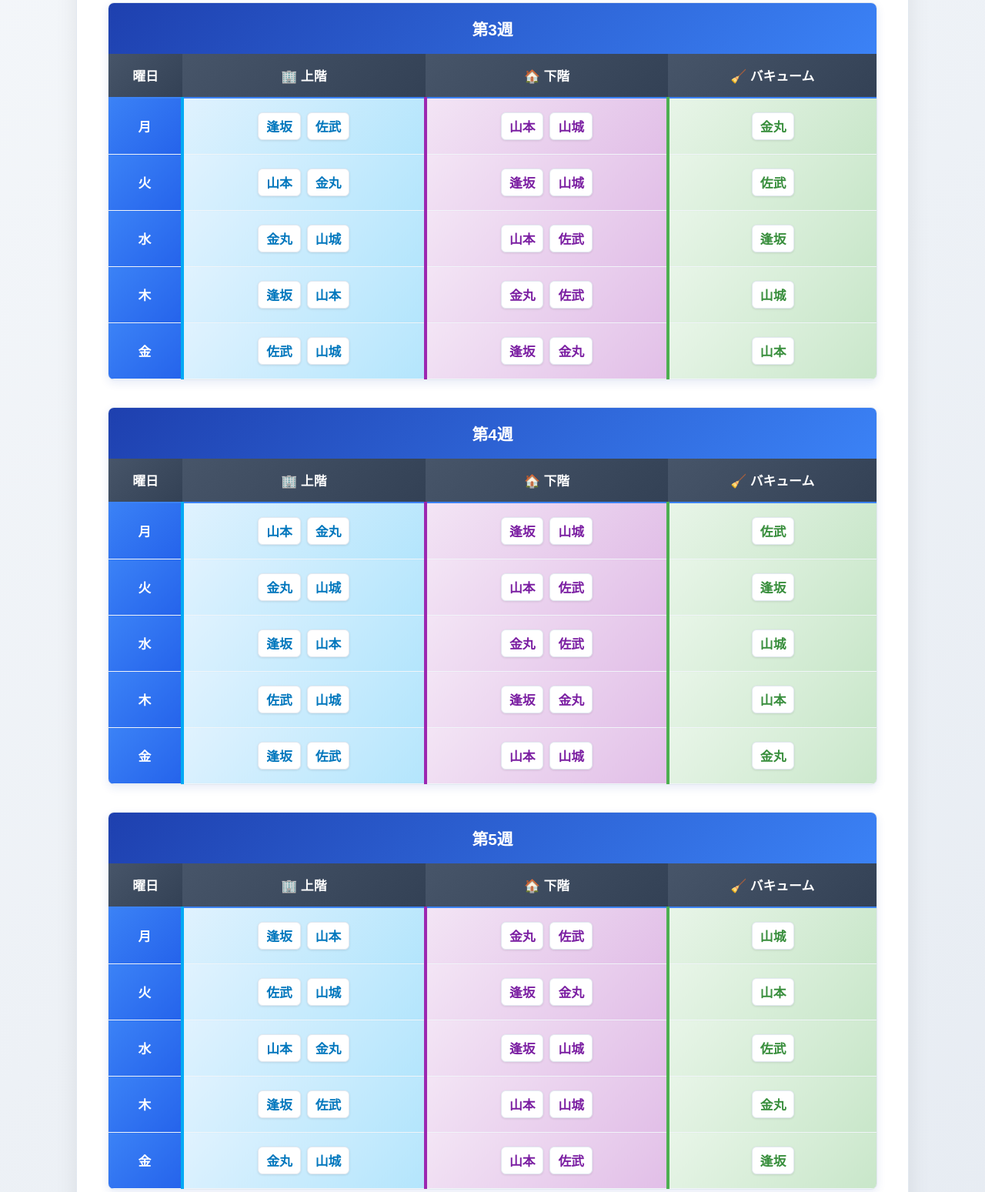
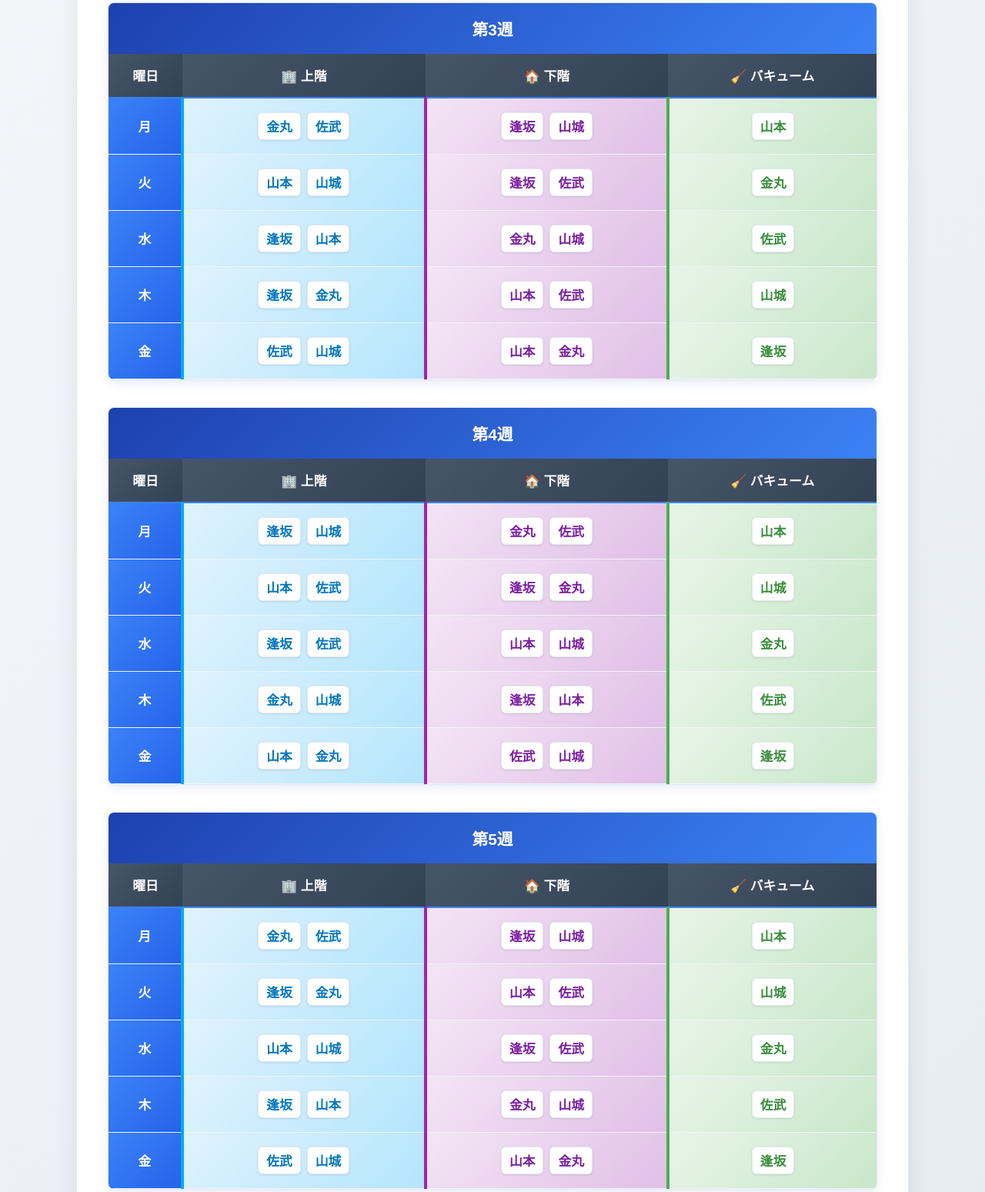
Before and after one commit to gleamize/garbage-schedule, a plain HTML site: page index.html in a window 1280 px wide. Shown: the part 1201-2750 px from the top of the page at 77% size. Drawn offline with Linux system fonts and the light colour scheme.

Commit message:
Update index.html

```diff
--- a/index.html
+++ b/index.html
@@ -462,32 +462,32 @@
                 <tbody>
                     <tr>
                         <td class="day-cell">月</td>
-                        <td class="upper-floor"><span class="person-name"><strong>逢坂</strong></span><span class="person-name"><strong>山本</strong></span></td>
-                        <td class="lower-floor"><span class="person-name"><strong>金丸</strong></span><span class="person-name"><strong>佐武</strong></span></td>
+                        <td class="upper-floor"><span class="person-name"><strong>逢坂</strong></span><span class="person-name"><strong>金丸</strong></span></td>
+                        <td class="lower-floor"><span class="person-name"><strong>山本</strong></span><span class="person-name"><strong>佐武</strong></span></td>
                         <td class="vacuum"><span class="person-name"><strong>山城</strong></span></td>
                     </tr>
                     <tr>
                         <td class="day-cell">火</td>
-                        <td class="upper-floor"><span class="person-name"><strong>佐武</strong></span><span class="person-name"><strong>山城</strong></span></td>
-                        <td class="lower-floor"><span class="person-name"><strong>逢坂</strong></span><span class="person-name"><strong>金丸</strong></span></td>
+                        <td class="upper-floor"><span class="person-name"><strong>山本</strong></span><span class="person-name"><strong>山城</strong></span></td>
+                        <td class="lower-floor"><span class="person-name"><strong>逢坂</strong></span><span class="person-name"><strong>佐武</strong></span></td>
+                        <td class="vacuum"><span class="person-name"><strong>金丸</strong></span></td>
+                    </tr>
+                    <tr>
+                        <td class="day-cell">水</td>
+                        <td class="upper-floor"><span class="person-name"><strong>逢坂</strong></span><span class="person-name"><strong>山本</strong></span></td>
+                        <td class="lower-floor"><span class="person-name"><strong>金丸</strong></span><span class="person-name"><strong>山城</strong></span></td>
+                        <td class="vacuum"><span class="person-name"><strong>佐武</strong></span></td>
+                    </tr>
+                    <tr>
+                        <td class="day-cell">木</td>
+                        <td class="upper-floor"><span class="person-name"><strong>金丸</strong></span><span class="person-name"><strong>佐武</strong></span></td>
+                        <td class="lower-floor"><span class="person-name"><strong>逢坂</strong></span><span class="person-name"><strong>山城</strong></span></td>
                         <td class="vacuum"><span class="person-name"><strong>山本</strong></span></td>
                     </tr>
                     <tr>
-                        <td class="day-cell">水</td>
-                        <td class="upper-floor"><span class="person-name"><strong>逢坂</strong></span><span class="person-name"><strong>佐武</strong></span></td>
-                        <td class="lower-floor"><span class="person-name"><strong>山本</strong></span><span class="person-name"><strong>山城</strong></span></td>
-                        <td class="vacuum"><span class="person-name"><strong>金丸</strong></span></td>
-                    </tr>
-                    <tr>
-                        <td class="day-cell">木</td>
-                        <td class="upper-floor"><span class="person-name"><strong>山本</strong></span><span class="person-name"><strong>金丸</strong></span></td>
-                        <td class="lower-floor"><span class="person-name"><strong>逢坂</strong></span><span class="person-name"><strong>山城</strong></span></td>
-                        <td class="vacuum"><span class="person-name"><strong>佐武</strong></span></td>
-                    </tr>
-                    <tr>
                         <td class="day-cell">金</td>
-                        <td class="upper-floor"><span class="person-name"><strong>金丸</strong></span><span class="person-name"><strong>山城</strong></span></td>
-                        <td class="lower-floor"><span class="person-name"><strong>山本</strong></span><span class="person-name"><strong>佐武</strong></span></td>
+                        <td class="upper-floor"><span class="person-name"><strong>佐武</strong></span><span class="person-name"><strong>山城</strong></span></td>
+                        <td class="lower-floor"><span class="person-name"><strong>山本</strong></span><span class="person-name"><strong>金丸</strong></span></td>
                         <td class="vacuum"><span class="person-name"><strong>逢坂</strong></span></td>
                     </tr>
                 </tbody>
@@ -508,9 +508,9 @@
                 <tbody>
                     <tr>
                         <td class="day-cell">月</td>
-                        <td class="upper-floor"><span class="person-name"><strong>佐武</strong></span><span class="person-name"><strong>山城</strong></span></td>
+                        <td class="upper-floor"><span class="person-name"><strong>山本</strong></span><span class="person-name"><strong>佐武</strong></span></td>
                         <td class="lower-floor"><span class="person-name"><strong>逢坂</strong></span><span class="person-name"><strong>金丸</strong></span></td>
-                        <td class="vacuum"><span class="person-name"><strong>山本</strong></span></td>
+                        <td class="vacuum"><span class="person-name"><strong>山城</strong></span></td>
                     </tr>
                     <tr>
                         <td class="day-cell">火</td>
@@ -520,21 +520,21 @@
                     </tr>
                     <tr>
                         <td class="day-cell">水</td>
-                        <td class="upper-floor"><span class="person-name"><strong>山本</strong></span><span class="person-name"><strong>金丸</strong></span></td>
-                        <td class="lower-floor"><span class="person-name"><strong>逢坂</strong></span><span class="person-name"><strong>山城</strong></span></td>
+                        <td class="upper-floor"><span class="person-name"><strong>金丸</strong></span><span class="person-name"><strong>山城</strong></span></td>
+                        <td class="lower-floor"><span class="person-name"><strong>逢坂</strong></span><span class="person-name"><strong>山本</strong></span></td>
                         <td class="vacuum"><span class="person-name"><strong>佐武</strong></span></td>
                     </tr>
                     <tr>
                         <td class="day-cell">木</td>
-                        <td class="upper-floor"><span class="person-name"><strong>金丸</strong></span><span class="person-name"><strong>山城</strong></span></td>
-                        <td class="lower-floor"><span class="person-name"><strong>山本</strong></span><span class="person-name"><strong>佐武</strong></span></td>
-                        <td class="vacuum"><span class="person-name"><strong>逢坂</strong></span></td>
+                        <td class="upper-floor"><span class="person-name"><strong>逢坂</strong></span><span class="person-name"><strong>山城</strong></span></td>
+                        <td class="lower-floor"><span class="person-name"><strong>金丸</strong></span><span class="person-name"><strong>佐武</strong></span></td>
+                        <td class="vacuum"><span class="person-name"><strong>山本</strong></span></td>
                     </tr>
                     <tr>
                         <td class="day-cell">金</td>
-                        <td class="upper-floor"><span class="person-name"><strong>逢坂</strong></span><span class="person-name"><strong>山本</strong></span></td>
-                        <td class="lower-floor"><span class="person-name"><strong>金丸</strong></span><span class="person-name"><strong>佐武</strong></span></td>
-                        <td class="vacuum"><span class="person-name"><strong>山城</strong></span></td>
+                        <td class="upper-floor"><span class="person-name"><strong>山本</strong></span><span class="person-name"><strong>金丸</strong></span></td>
+                        <td class="lower-floor"><span class="person-name"><strong>佐武</strong></span><span class="person-name"><strong>山城</strong></span></td>
+                        <td class="vacuum"><span class="person-name"><strong>逢坂</strong></span></td>
                     </tr>
                 </tbody>
             </table>
@@ -554,33 +554,33 @@
                 <tbody>
                     <tr>
                         <td class="day-cell">月</td>
-                        <td class="upper-floor"><span class="person-name"><strong>逢坂</strong></span><span class="person-name"><strong>佐武</strong></span></td>
-                        <td class="lower-floor"><span class="person-name"><strong>山本</strong></span><span class="person-name"><strong>山城</strong></span></td>
+                        <td class="upper-floor"><span class="person-name"><strong>金丸</strong></span><span class="person-name"><strong>佐武</strong></span></td>
+                        <td class="lower-floor"><span class="person-name"><strong>逢坂</strong></span><span class="person-name"><strong>山城</strong></span></td>
+                        <td class="vacuum"><span class="person-name"><strong>山本</strong></span></td>
+                    </tr>
+                    <tr>
+                        <td class="day-cell">火</td>
+                        <td class="upper-floor"><span class="person-name"><strong>山本</strong></span><span class="person-name"><strong>山城</strong></span></td>
+                        <td class="lower-floor"><span class="person-name"><strong>逢坂</strong></span><span class="person-name"><strong>佐武</strong></span></td>
                         <td class="vacuum"><span class="person-name"><strong>金丸</strong></span></td>
                     </tr>
                     <tr>
-                        <td class="day-cell">火</td>
-                        <td class="upper-floor"><span class="person-name"><strong>山本</strong></span><span class="person-name"><strong>金丸</strong></span></td>
-                        <td class="lower-floor"><span class="person-name"><strong>逢坂</strong></span><span class="person-name"><strong>山城</strong></span></td>
+                        <td class="day-cell">水</td>
+                        <td class="upper-floor"><span class="person-name"><strong>逢坂</strong></span><span class="person-name"><strong>山本</strong></span></td>
+                        <td class="lower-floor"><span class="person-name"><strong>金丸</strong></span><span class="person-name"><strong>山城</strong></span></td>
                         <td class="vacuum"><span class="person-name"><strong>佐武</strong></span></td>
                     </tr>
                     <tr>
-                        <td class="day-cell">水</td>
-                        <td class="upper-floor"><span class="person-name"><strong>金丸</strong></span><span class="person-name"><strong>山城</strong></span></td>
+                        <td class="day-cell">木</td>
+                        <td class="upper-floor"><span class="person-name"><strong>逢坂</strong></span><span class="person-name"><strong>金丸</strong></span></td>
                         <td class="lower-floor"><span class="person-name"><strong>山本</strong></span><span class="person-name"><strong>佐武</strong></span></td>
-                        <td class="vacuum"><span class="person-name"><strong>逢坂</strong></span></td>
-                    </tr>
-                    <tr>
-                        <td class="day-cell">木</td>
-                        <td class="upper-floor"><span class="person-name"><strong>逢坂</strong></span><span class="person-name"><strong>山本</strong></span></td>
-                        <td class="lower-floor"><span class="person-name"><strong>金丸</strong></span><span class="person-name"><strong>佐武</strong></span></td>
                         <td class="vacuum"><span class="person-name"><strong>山城</strong></span></td>
                     </tr>
                     <tr>
                         <td class="day-cell">金</td>
                         <td class="upper-floor"><span class="person-name"><strong>佐武</strong></span><span class="person-name"><strong>山城</strong></span></td>
-                        <td class="lower-floor"><span class="person-name"><strong>逢坂</strong></span><span class="person-name"><strong>金丸</strong></span></td>
-                        <td class="vacuum"><span class="person-name"><strong>山本</strong></span></td>
+                        <td class="lower-floor"><span class="person-name"><strong>山本</strong></span><span class="person-name"><strong>金丸</strong></span></td>
+                        <td class="vacuum"><span class="person-name"><strong>逢坂</strong></span></td>
                     </tr>
                 </tbody>
             </table>
@@ -600,33 +600,33 @@
                 <tbody>
                     <tr>
                         <td class="day-cell">月</td>
-                        <td class="upper-floor"><span class="person-name"><strong>山本</strong></span><span class="person-name"><strong>金丸</strong></span></td>
-                        <td class="lower-floor"><span class="person-name"><strong>逢坂</strong></span><span class="person-name"><strong>山城</strong></span></td>
+                        <td class="upper-floor"><span class="person-name"><strong>逢坂</strong></span><span class="person-name"><strong>山城</strong></span></td>
+                        <td class="lower-floor"><span class="person-name"><strong>金丸</strong></span><span class="person-name"><strong>佐武</strong></span></td>
+                        <td class="vacuum"><span class="person-name"><strong>山本</strong></span></td>
+                    </tr>
+                    <tr>
+                        <td class="day-cell">火</td>
+                        <td class="upper-floor"><span class="person-name"><strong>山本</strong></span><span class="person-name"><strong>佐武</strong></span></td>
+                        <td class="lower-floor"><span class="person-name"><strong>逢坂</strong></span><span class="person-name"><strong>金丸</strong></span></td>
+                        <td class="vacuum"><span class="person-name"><strong>山城</strong></span></td>
+                    </tr>
+                    <tr>
+                        <td class="day-cell">水</td>
+                        <td class="upper-floor"><span class="person-name"><strong>逢坂</strong></span><span class="person-name"><strong>佐武</strong></span></td>
+                        <td class="lower-floor"><span class="person-name"><strong>山本</strong></span><span class="person-name"><strong>山城</strong></span></td>
+                        <td class="vacuum"><span class="person-name"><strong>金丸</strong></span></td>
+                    </tr>
+                    <tr>
+                        <td class="day-cell">木</td>
+                        <td class="upper-floor"><span class="person-name"><strong>金丸</strong></span><span class="person-name"><strong>山城</strong></span></td>
+                        <td class="lower-floor"><span class="person-name"><strong>逢坂</strong></span><span class="person-name"><strong>山本</strong></span></td>
                         <td class="vacuum"><span class="person-name"><strong>佐武</strong></span></td>
                     </tr>
                     <tr>
-                        <td class="day-cell">火</td>
-                        <td class="upper-floor"><span class="person-name"><strong>金丸</strong></span><span class="person-name"><strong>山城</strong></span></td>
-                        <td class="lower-floor"><span class="person-name"><strong>山本</strong></span><span class="person-name"><strong>佐武</strong></span></td>
+                        <td class="day-cell">金</td>
+                        <td class="upper-floor"><span class="person-name"><strong>山本</strong></span><span class="person-name"><strong>金丸</strong></span></td>
+                        <td class="lower-floor"><span class="person-name"><strong>佐武</strong></span><span class="person-name"><strong>山城</strong></span></td>
                         <td class="vacuum"><span class="person-name"><strong>逢坂</strong></span></td>
-                    </tr>
-                    <tr>
-                        <td class="day-cell">水</td>
-                        <td class="upper-floor"><span class="person-name"><strong>逢坂</strong></span><span class="person-name"><strong>山本</strong></span></td>
-                        <td class="lower-floor"><span class="person-name"><strong>金丸</strong></span><span class="person-name"><strong>佐武</strong></span></td>
-                        <td class="vacuum"><span class="person-name"><strong>山城</strong></span></td>
-                    </tr>
-                    <tr>
-                        <td class="day-cell">木</td>
-                        <td class="upper-floor"><span class="person-name"><strong>佐武</strong></span><span class="person-name"><strong>山城</strong></span></td>
-                        <td class="lower-floor"><span class="person-name"><strong>逢坂</strong></span><span class="person-name"><strong>金丸</strong></span></td>
-                        <td class="vacuum"><span class="person-name"><strong>山本</strong></span></td>
-                    </tr>
-                    <tr>
-                        <td class="day-cell">金</td>
-                        <td class="upper-floor"><span class="person-name"><strong>逢坂</strong></span><span class="person-name"><strong>佐武</strong></span></td>
-                        <td class="lower-floor"><span class="person-name"><strong>山本</strong></span><span class="person-name"><strong>山城</strong></span></td>
-                        <td class="vacuum"><span class="person-name"><strong>金丸</strong></span></td>
                     </tr>
                 </tbody>
             </table>
@@ -646,32 +646,32 @@
                 <tbody>
                     <tr>
                         <td class="day-cell">月</td>
-                        <td class="upper-floor"><span class="person-name"><strong>逢坂</strong></span><span class="person-name"><strong>山本</strong></span></td>
-                        <td class="lower-floor"><span class="person-name"><strong>金丸</strong></span><span class="person-name"><strong>佐武</strong></span></td>
+                        <td class="upper-floor"><span class="person-name"><strong>金丸</strong></span><span class="person-name"><strong>佐武</strong></span></td>
+                        <td class="lower-floor"><span class="person-name"><strong>逢坂</strong></span><span class="person-name"><strong>山城</strong></span></td>
+                        <td class="vacuum"><span class="person-name"><strong>山本</strong></span></td>
+                    </tr>
+                    <tr>
+                        <td class="day-cell">火</td>
+                        <td class="upper-floor"><span class="person-name"><strong>逢坂</strong></span><span class="person-name"><strong>金丸</strong></span></td>
+                        <td class="lower-floor"><span class="person-name"><strong>山本</strong></span><span class="person-name"><strong>佐武</strong></span></td>
                         <td class="vacuum"><span class="person-name"><strong>山城</strong></span></td>
                     </tr>
                     <tr>
-                        <td class="day-cell">火</td>
-                        <td class="upper-floor"><span class="person-name"><strong>佐武</strong></span><span class="person-name"><strong>山城</strong></span></td>
-                        <td class="lower-floor"><span class="person-name"><strong>逢坂</strong></span><span class="person-name"><strong>金丸</strong></span></td>
-                        <td class="vacuum"><span class="person-name"><strong>山本</strong></span></td>
+                        <td class="day-cell">水</td>
+                        <td class="upper-floor"><span class="person-name"><strong>山本</strong></span><span class="person-name"><strong>山城</strong></span></td>
+                        <td class="lower-floor"><span class="person-name"><strong>逢坂</strong></span><span class="person-name"><strong>佐武</strong></span></td>
+                        <td class="vacuum"><span class="person-name"><strong>金丸</strong></span></td>
                     </tr>
                     <tr>
-                        <td class="day-cell">水</td>
-                        <td class="upper-floor"><span class="person-name"><strong>山本</strong></span><span class="person-name"><strong>金丸</strong></span></td>
-                        <td class="lower-floor"><span class="person-name"><strong>逢坂</strong></span><span class="person-name"><strong>山城</strong></span></td>
+                        <td class="day-cell">木</td>
+                        <td class="upper-floor"><span class="person-name"><strong>逢坂</strong></span><span class="person-name"><strong>山本</strong></span></td>
+                        <td class="lower-floor"><span class="person-name"><strong>金丸</strong></span><span class="person-name"><strong>山城</strong></span></td>
                         <td class="vacuum"><span class="person-name"><strong>佐武</strong></span></td>
                     </tr>
                     <tr>
-                        <td class="day-cell">木</td>
-                        <td class="upper-floor"><span class="person-name"><strong>逢坂</strong></span><span class="person-name"><strong>佐武</strong></span></td>
-                        <td class="lower-floor"><span class="person-name"><strong>山本</strong></span><span class="person-name"><strong>山城</strong></span></td>
-                        <td class="vacuum"><span class="person-name"><strong>金丸</strong></span></td>
-                    </tr>
-                    <tr>
                         <td class="day-cell">金</td>
-                        <td class="upper-floor"><span class="person-name"><strong>金丸</strong></span><span class="person-name"><strong>山城</strong></span></td>
-                        <td class="lower-floor"><span class="person-name"><strong>山本</strong></span><span class="person-name"><strong>佐武</strong></span></td>
+                        <td class="upper-floor"><span class="person-name"><strong>佐武</strong></span><span class="person-name"><strong>山城</strong></span></td>
+                        <td class="lower-floor"><span class="person-name"><strong>山本</strong></span><span class="person-name"><strong>金丸</strong></span></td>
                         <td class="vacuum"><span class="person-name"><strong>逢坂</strong></span></td>
                     </tr>
                 </tbody>
```
